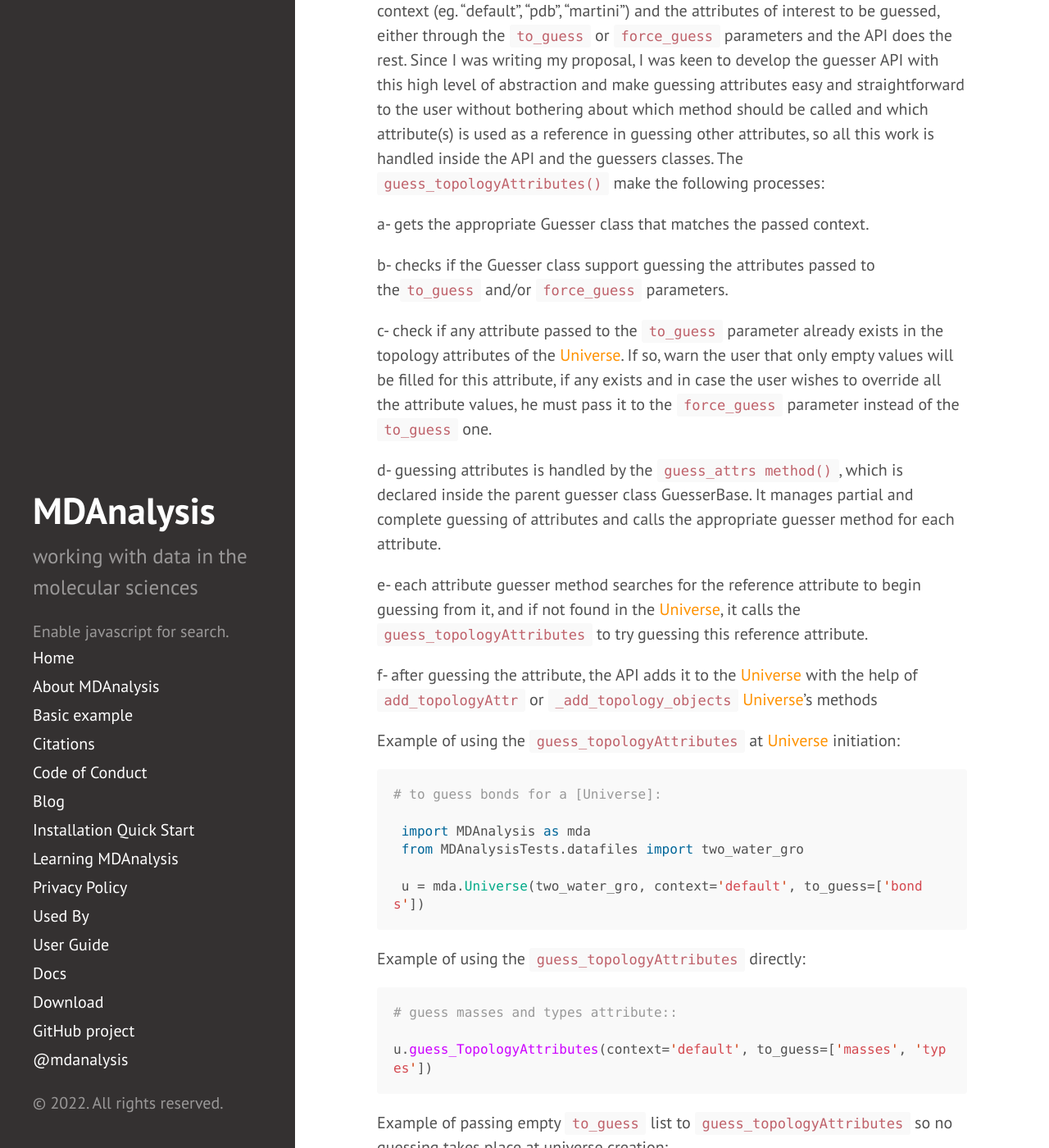
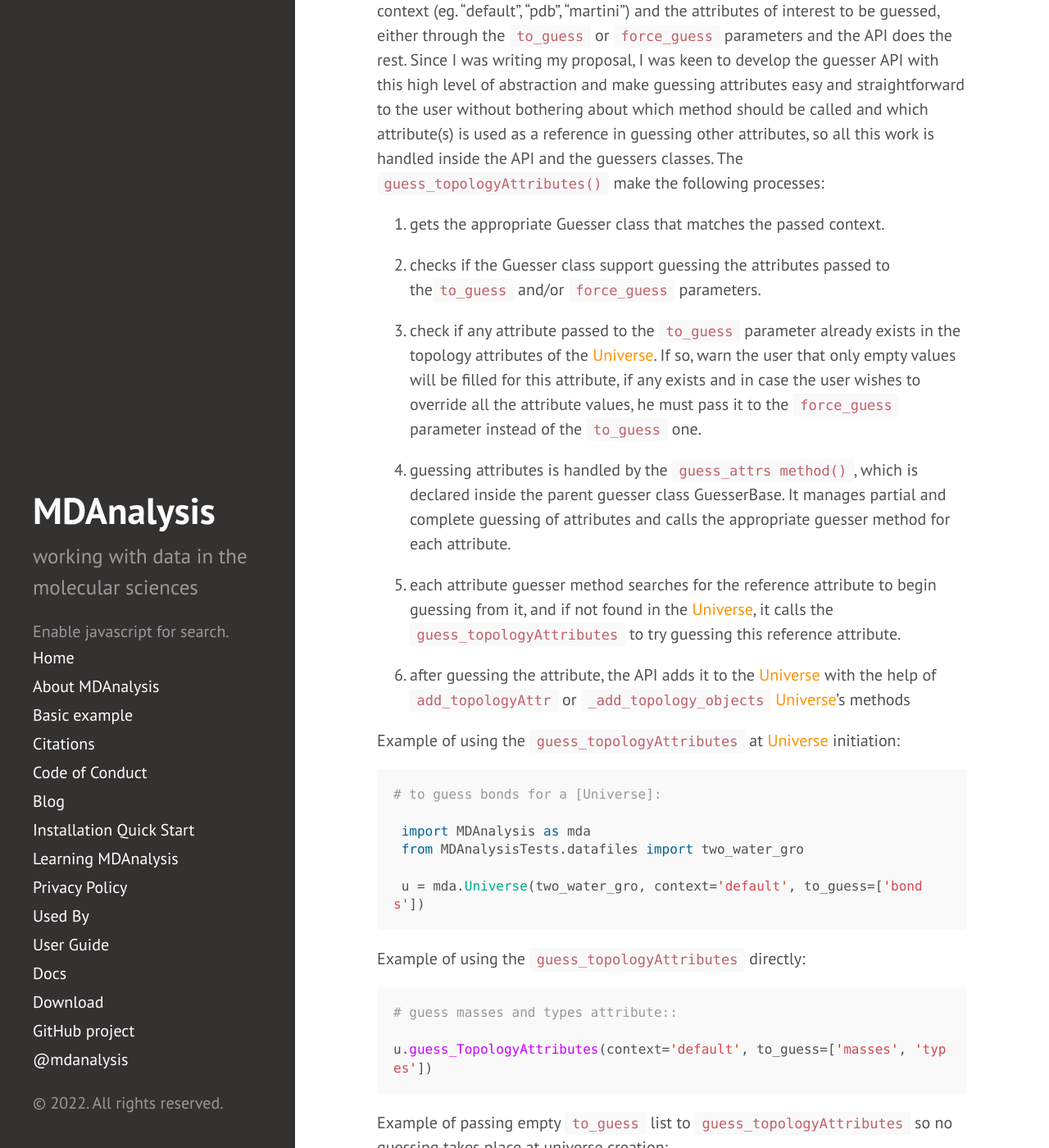
Before and after one commit to MDAnalysis/MDAnalysis.github.io, a Jekyll site: the page built from _posts/2022-12-9-Aya-gsoc-final-report.md, in a window 1280 px wide and 1400 px high, scrolled down 2121 px. Shown: the whole window at 82% size. Built offline with Jekyll 4.4.1, drawn with Linux system fonts in a browser that asks for light colours; our own code applies the rules of GitHub Pages for plain Markdown files; comment, search, counter and statistics services are not loaded; part of the change alters nothing that is shown; some of the changed text lies outside the part shown.

```diff
--- a/_posts/2022-11-12-Aya-gsoc-final-report.md
+++ b/_posts/2022-12-9-Aya-gsoc-final-report.md
@@ -26,17 +26,17 @@ As we see, not all parsers use the same attribute in guessing masses. The [Defau
 #### - Developing the `guess_topologyAttributes` API
 As described in issue [# 3704], the new guesser API will have the tasks of guessing and adding new topology attributes to the [Universe]. The user only passes the context (eg. "default", "pdb", "martini") and the attributes of interest to be guessed, either through the `to_guess` or `force_guess` parameters and the API does the rest. Since I was writing my proposal, I was keen to develop the guesser API with this high level of abstraction and make guessing attributes easy and straightforward to the user without bothering about which method should be called and which attribute(s) is used as a reference in guessing other attributes, so all this work is handled inside the API and the guessers classes. The `guess_topologyAttributes()` make the following processes:
 
-a- gets the appropriate Guesser class that matches the passed context.
+1. gets the appropriate Guesser class that matches the passed context.
 
-b- checks if the Guesser class support guessing the attributes passed to the`to_guess` and/or `force_guess` parameters.
+2. checks if the Guesser class support guessing the attributes passed to the`to_guess` and/or `force_guess` parameters.
 
-c- check if any attribute passed to the `to_guess` parameter already exists in the topology attributes of the [Universe]. If so, warn the user that only empty values will be filled for this attribute, if any exists and in case the user wishes to override all the attribute values, he must pass it to the `force_guess` parameter instead of the `to_guess` one.
+3. check if any attribute passed to the `to_guess` parameter already exists in the topology attributes of the [Universe]. If so, warn the user that only empty values will be filled for this attribute, if any exists and in case the user wishes to override all the attribute values, he must pass it to the `force_guess` parameter instead of the `to_guess` one.
 
-d- guessing attributes is handled by the `guess_attrs method()`, which is declared inside the parent guesser class GuesserBase. It manages partial and complete guessing of attributes and calls the appropriate guesser method for each attribute.
+4. guessing attributes is handled by the `guess_attrs method()`, which is declared inside the parent guesser class GuesserBase. It manages partial and complete guessing of attributes and calls the appropriate guesser method for each attribute.
 
-e- each attribute guesser method searches for the reference attribute to begin guessing from it, and if not found in the [Universe], it calls the `guess_topologyAttributes`  to try guessing this reference attribute.
+5. each attribute guesser method searches for the reference attribute to begin guessing from it, and if not found in the [Universe], it calls the `guess_topologyAttributes`  to try guessing this reference attribute.
 
-f- after guessing the attribute, the API adds it to the [Universe] with the help of `add_topologyAttr` or `_add_topology_objects` [Universe]’s methods
+6. after guessing the attribute, the API adds it to the [Universe] with the help of `add_topologyAttr` or `_add_topology_objects` [Universe]’s methods
 
 Example of using the `guess_topologyAttributes` at [Universe] initiation:
 
@@ -74,11 +74,11 @@ The `DefaultGuesser` class holds the same old guessing methods but with modifyin
 #### - Testing the old parser behavior is preserved
 The `to_guess` parameters of the [Universe] have a default value of `("types", "masses")` to maintain the default behavior of the parsers. To make sure of not breaking old behavior, I added three tests in the parser's base.py module to check three things:
 
-a- types and masses are guessed as expected in all [Universe]'s created with the parsers after removing guessing from them.
+1. types and masses are guessed as expected in all [Universe]'s created with the parsers after removing guessing from them.
 
-b- The values of the guessed types with the `guess_topologyAttributes` API are the same as those from the old behavior.
+2. The values of the guessed types with the `guess_topologyAttributes` API are the same as those from the old behavior.
 
-c- The values of the guessed masses with the `guess_topologyAttributes` API are the same as those from the old behavior.
+3. The values of the guessed masses with the `guess_topologyAttributes` API are the same as those from the old behavior.
 Once those three tests are passed, then it's safe to say that we are not breaking the default behavior of the code ([commit af84927]).
 
 I also discovered a bug in Topology's methods `gussed_attributes()` and `read_attributes()`  while working on developing the guesser API and fixed it ([merged PR # 3779])
```
